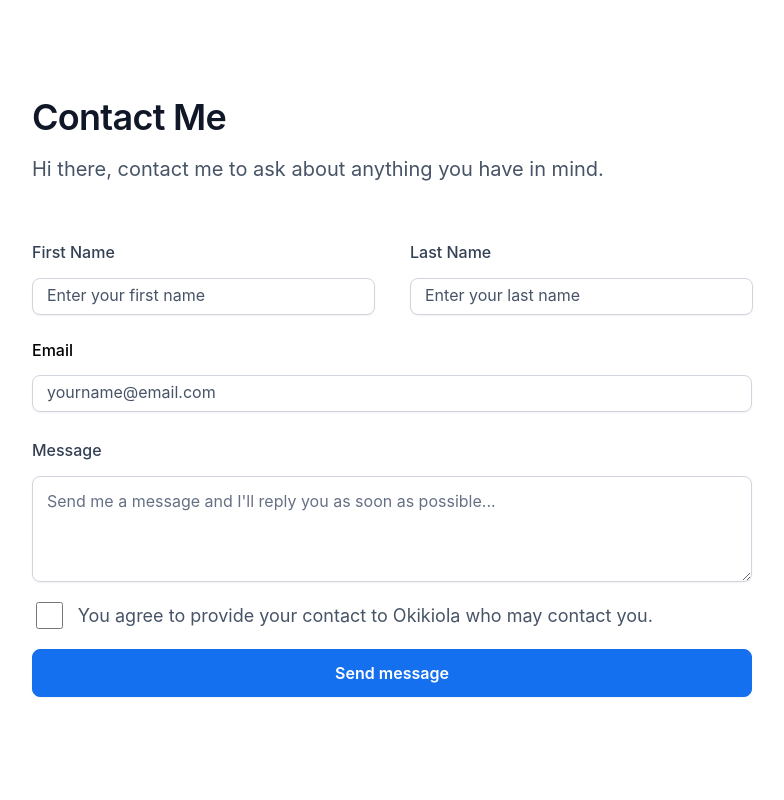
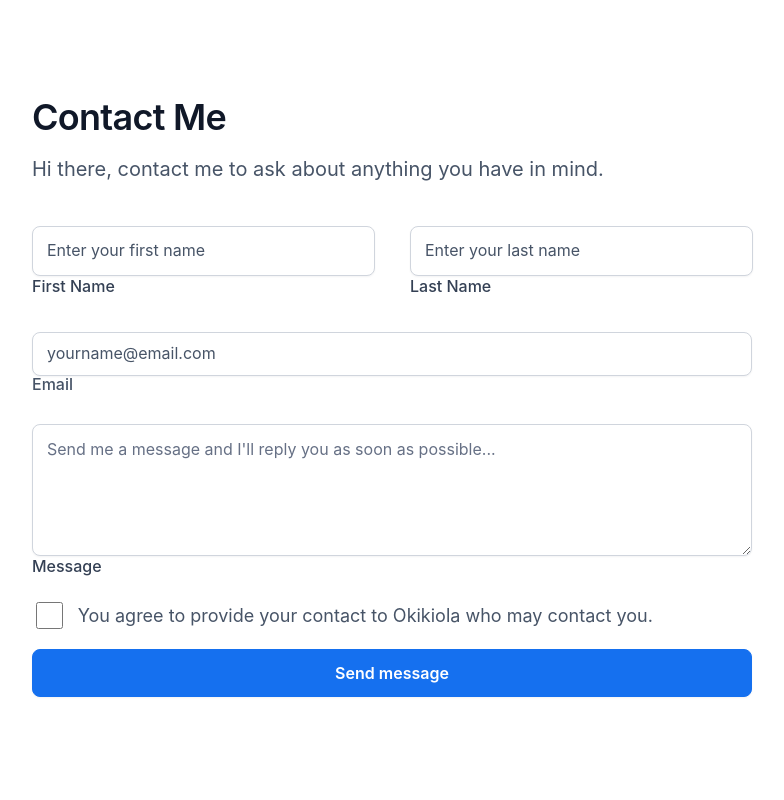
Before and after one commit to okikiola94/Hng1, a React (Create React App) app: page /contact in a window 1280 px wide. Shown: the top 800 px of the page, without its empty margins (248-1032 px from the left). Built offline with nearby package versions, Linux system fonts and the light colour scheme.

Commit message:
feat: Change inpute paragraph tags to label

```diff
--- a/src/components/contact/contact.css
+++ b/src/components/contact/contact.css
@@ -151,7 +151,7 @@ order: 0;
 flex-grow: 1;
 }
 
-.Name-input p{
+.Name-input label{
     width: fit-content;
 height: 20px;
 
@@ -234,7 +234,7 @@ height: 70px;
 
 }
 
-.Email-container p{
+.Email-container label{
     width: 36px;
 height: 20px;
 
@@ -304,7 +304,7 @@ height: 158px;
 
 }
 
-.message-container p{
+.message-container label{
     width: 61px;
 height: 20px;
 
--- a/src/components/contact/contact.jsx
+++ b/src/components/contact/contact.jsx
@@ -32,23 +32,24 @@ const Contact=()=> {
                <div className='input-container'>
                     <div className="Name-container">
                          <div className='Name-input'>
-                            <p>First Name</p>
-                              <input type="text" id="first_name" placeholder="Enter your first name" value={name} onChange={(e) => { SetName(e.target.value) }} name="name" required />
+
+                            <label htmlFor="first_name">First Name</label>
+                              <input type="text" id="first_name" placeholder="Enter your first name" value={name} onChange={(e) => { SetName(e.target.value) }} name="first_name" required />
                          </div>
                          <div className='Name-input'>
-                            <p>Last Name</p>
-                              <input type="text"  id="last_name" placeholder="Enter your last name" value={lastname} onChange={(e) => { SetLastname(e.target.value) }} name="name" required />
+                            <label htmlFor="last_name">Last Name</label>
+                              <input type="text"  id="last_name" placeholder="Enter your last name" value={lastname} onChange={(e) => { SetLastname(e.target.value) }} name="last_name" required />
                          </div>
                          </div>
                          <div className='Email-container'>
                             <div className="Input-label">
-                            <p>Email</p>
+                            <label htmlFor="email">Email</label>
                               <input type="text" id="email" placeholder="yourname@email.com" value={email} onChange={(e) => { SetEmail(e.target.value) }} name="email" required />
                               </div>
                          </div>
                          <div className='message-container'>
                             <div className="message-label">
-                                <p>Message</p>
+                                <label htmlFor="message">Message</label>
                               <textarea id="message" type="text" placeholder="Send me a message and I'll reply you as soon as possible..." value={message} onChange={(e) => { SetMessage(e.target.value) }} name="message" required />
                               </div>
                          </div>
```
Also changed, not shown: 1 other file (tests, documents, lock files or other folders).
